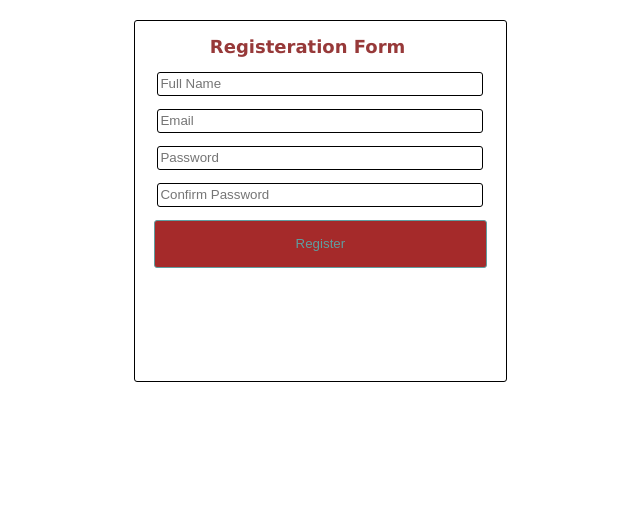
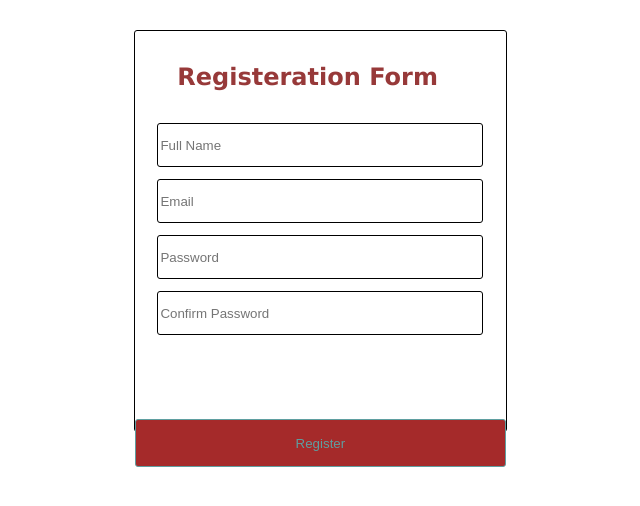
Before and after one commit to krishviix/Login-page, a plain HTML site: page index.html in a window 1280 px wide. Shown: the whole page, without its empty margins (335-975 px from the left). Drawn offline with Linux system fonts and the light colour scheme.

Commit message:
made some adjustments

```diff
--- a/form.css
+++ b/form.css
@@ -1,22 +1,26 @@
 #form{
     margin-left: 36vw;
-    margin-top: 20px;
+    margin-top: 30px;
     text-align: center;
     margin-bottom: 20px;
     border: 1px solid;
     border-radius: 3px;
-    height: 45vh;
+    height: 50vh;
     width: 29vw;
 
 }
 h2{
     margin-right: 2vw;
+    margin-top: 4vh;
+    margin-bottom: 4vh;
     font-family: Verdana, Geneva, Tahoma, sans-serif;
-    font-size: large;
+    font-size: x-large;
     color: rgb(151, 57, 57);
 }
 p{
     margin-bottom: 2px;
+    margin-top: 2px;
+
 }
 .error{
     font-weight: lighter;
@@ -25,10 +29,11 @@ p{
 }
 input{
     /* margin-bottom: 10px; */
-    height: 20px;
     border: 1px solid;
     border-radius: 3px;
     width: 25vw;
+    height: 5vh;
+    margin-bottom: 10px;
 }
 #but{
     border: 1px solid;
@@ -36,5 +41,6 @@ input{
     height: 6vh;
     color: cadetblue;
     background-color: brown;
-    width: 26vw;
+    width: 29vw;
+    margin-top: 9vh;
 }
```
